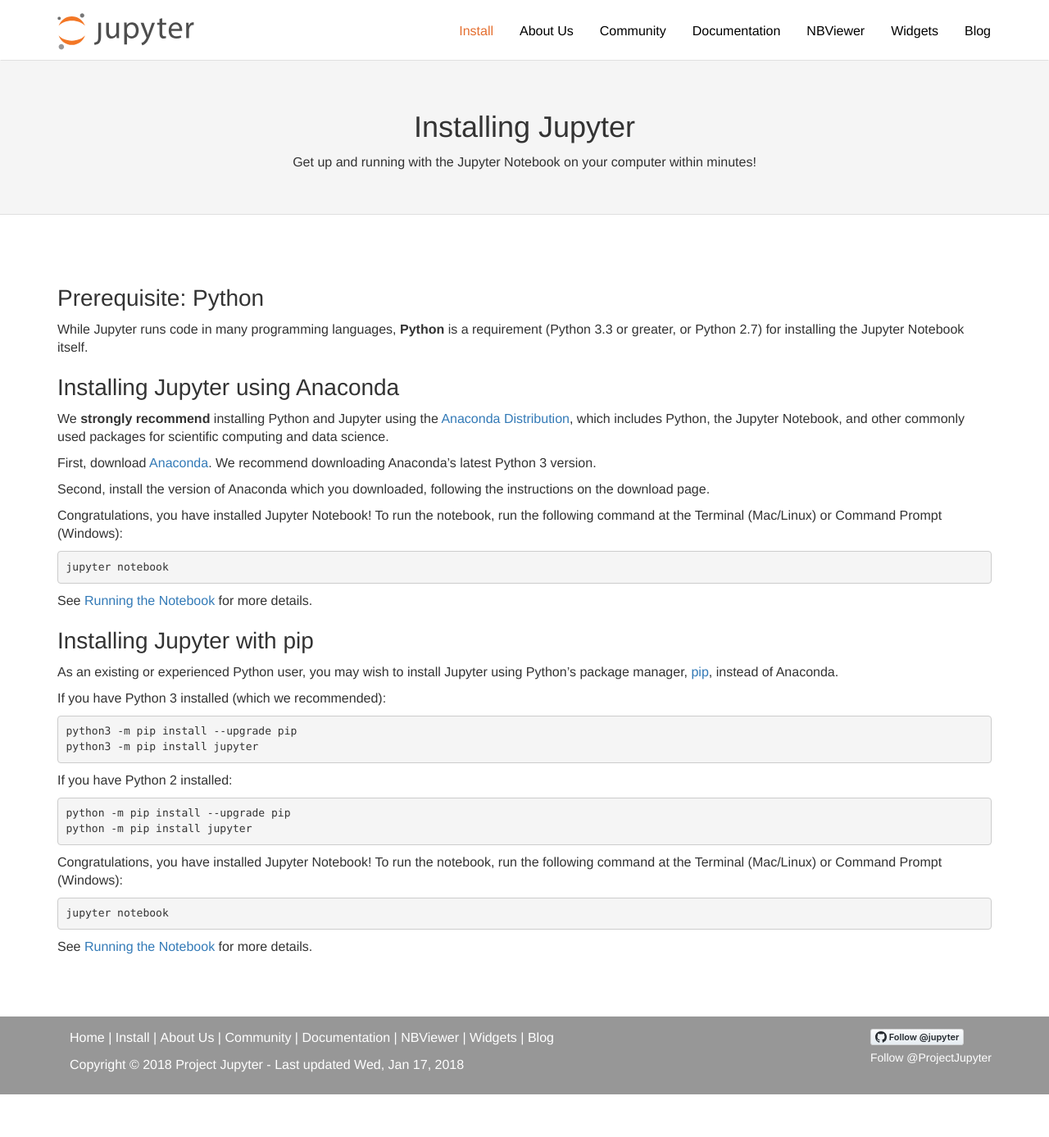
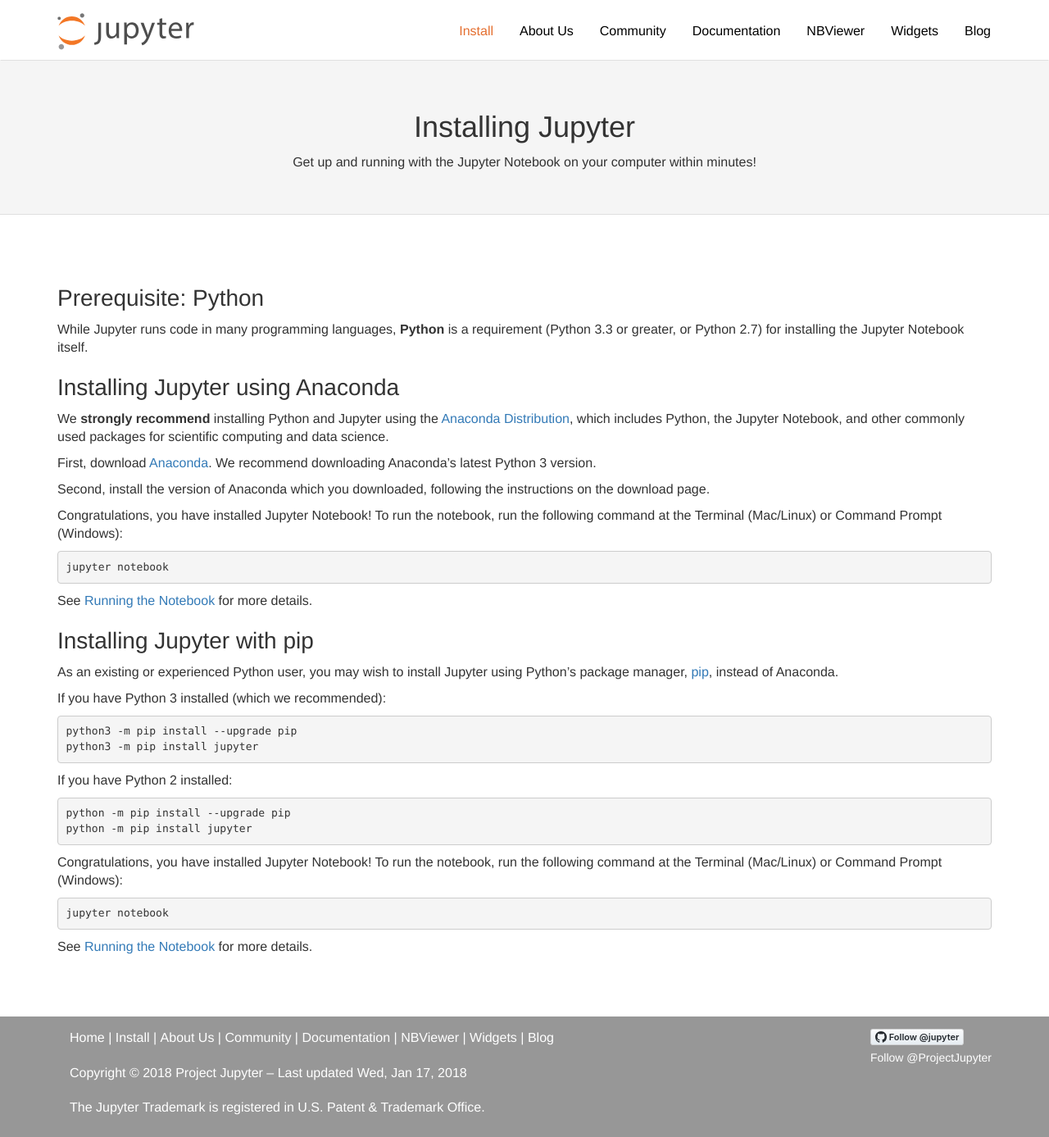
Before and after one commit to jupyter/jupyter.github.io, a Jekyll site: the page built from install.html, in a window 1280 px wide and 1387 px high. Shown: the whole window at 82% size. Built offline with Jekyll 4.4.1, drawn with Linux system fonts in a browser that asks for light colours; comment, search, counter and statistics services are not loaded.

Commit message:
Include the trademark, and fix some css in the footer.
Closes #250

```diff
--- a/Gemfile
+++ b/Gemfile
@@ -6,3 +6,7 @@
 gem "jekyll-sitemap"
 gem "jekyll-feed"
 gem "html-proofer"
+
+group :jekyll_plugins do
+  gem 'hawkins'
+end
--- a/_includes/footer.html
+++ b/_includes/footer.html
@@ -17,7 +17,9 @@
                     {% endfor %}
                     <!--{{ site.time}}-->
                 </ul>
-                <p>Copyright © {{site.time | date: '%Y' }}  Project Jupyter - Last updated {{site.time | date: "%a, %b %d, %Y" }}</p>
+                <p>Copyright © {{site.time | date: '%Y' }}  Project Jupyter –
+                Last updated {{site.time | date: "%a, %b %d, %Y" }}</p>
+                <p>The Jupyter Trademark is registered in U.S. Patent &amp; Trademark Office.</p>
             </div>
             <div class="follow">
                 <a href="https://github.com/jupyter" class="button github-button" aria-label="Follow @jupyter on GitHub"><svg version="1.1" width="14" height="14" viewBox="0 0 16 16" class="octicon octicon-mark-github" aria-hidden="true"><path fill-rule="evenodd" d="M8 0C3.58 0 0 3.58 0 8c0 3.54 2.29 6.53 5.47 7.59.4.07.55-.17.55-.38 0-.19-.01-.82-.01-1.49-2.01.37-2.53-.49-2.69-.94-.09-.23-.48-.94-.82-1.13-.28-.15-.68-.52-.01-.53.63-.01 1.08.58 1.23.82.72 1.21 1.87.87 2.33.66.07-.52.28-.87.51-1.07-1.78-.2-3.64-.89-3.64-3.95 0-.87.31-1.59.82-2.15-.08-.2-.36-1.02.08-2.12 0 0 .67-.21 2.2.82.64-.18 1.32-.27 2-.27.68 0 1.36.09 2 .27 1.53-1.04 2.2-.82 2.2-.82.44 1.1.16 1.92.08 2.12.51.56.82 1.27.82 2.15 0 3.07-1.87 3.75-3.65 3.95.29.25.54.73.54 1.48 0 1.07-.01 1.93-.01 2.2 0 .21.15.46.55.38A8.013 8.013 0 0 0 16 8c0-4.42-3.58-8-8-8z"></path></svg> <span>Follow @jupyter</span></a>
--- a/css/logo-nav.css
+++ b/css/logo-nav.css
@@ -107,6 +107,7 @@
 }
 
 .footer-text {
+    font-size: 16px;
     margin-left: 0;
     padding-left: 0;
 }
@@ -650,9 +651,6 @@
     background-color: white;
 }
 
-.footer-text {
-    font-size: 16px;
-}
 
 /* Bootstrap Breakpoint Media Queries */
 /* Large devices (large desktops, 1200px and up) */
@@ -898,12 +896,6 @@
 }
 
 /* Extra small devices (these are mostly fixes to make sure elements act correctly to look good) */
-@media (min-width: 509px) {
-    .footer ul {
-        float: left;
-    }
-}
-
 @media(max-width:509px) {
     .install-button {
         margin-top: 20px;
@@ -921,7 +913,4 @@
         padding-bottom: 15px;
         text-align: center;
     }
-    .footer ul {
-        float: left;
-    }
 }
```
Also changed, not shown: README.md.
